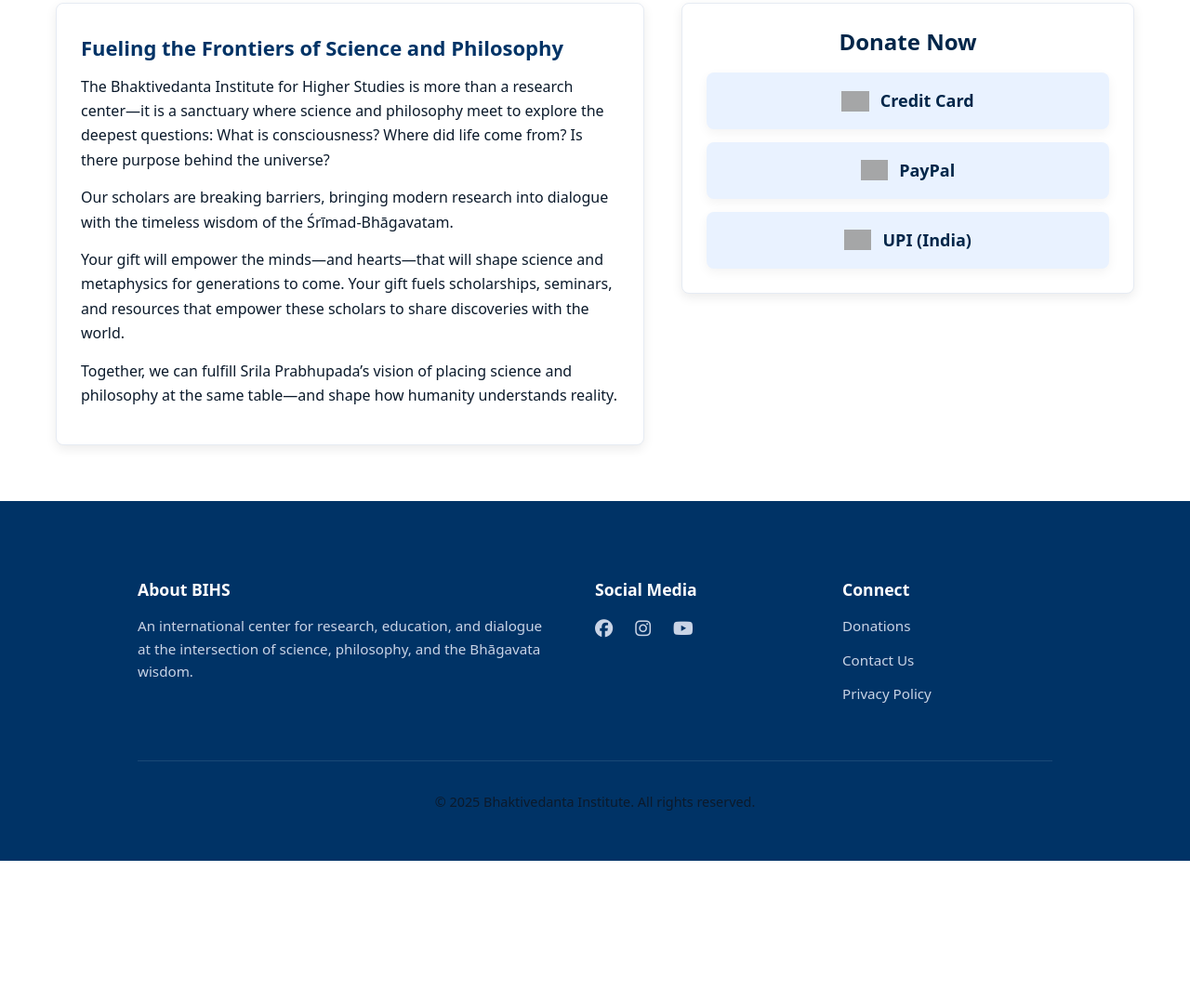
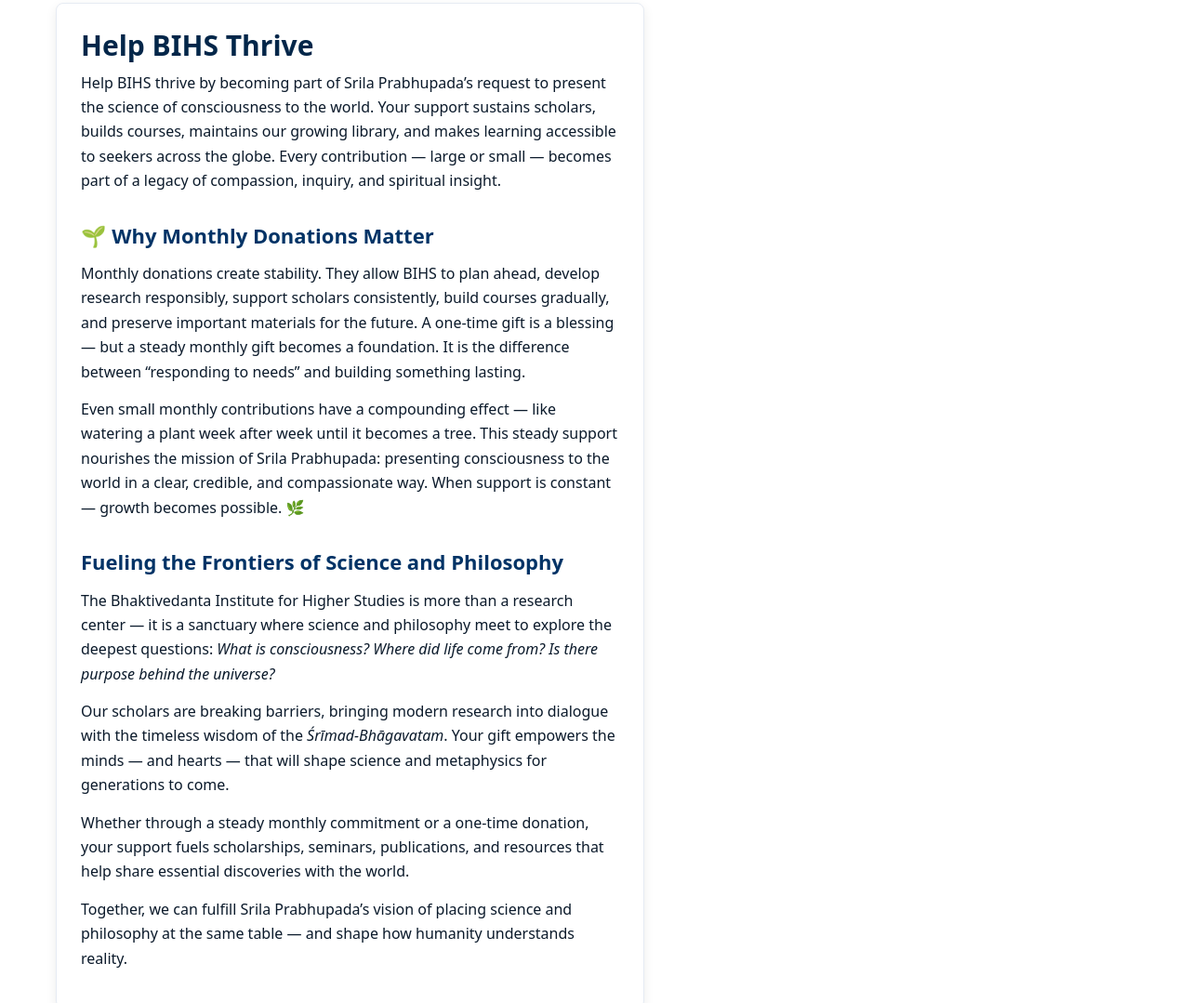
Before and after one commit to BIHStudies/Home, a plain HTML site: page donations.html in a window 1280 px wide. Shown: the part 384-1463 px from the top of the page at 93% size. Before the commit the page ends 1310 px from the top, so only its background shows below. Drawn offline with Linux system fonts and the light colour scheme; grey boxes are pictures that could not be loaded; a script that the page names is missing.

Commit message:
Update donations.html

```diff
--- a/donations.html
+++ b/donations.html
@@ -110,15 +110,60 @@
 
         <!-- LEFT COLUMN: Intro -->
         <div class="intro-card">
-          <h3>Fueling the Frontiers of Science and Philosophy</h3>
 
-          <p>The Bhaktivedanta Institute for Higher Studies is more than a research center—it is a sanctuary where science and philosophy meet to explore the deepest questions: What is consciousness? Where did life come from? Is there purpose behind the universe?</p>
+      <h2>Help BIHS Thrive</h2>
 
-          <p>Our scholars are breaking barriers, bringing modern research into dialogue with the timeless wisdom of the Śrīmad-Bhāgavatam.</p>
+      <p>
+        Help BIHS thrive by becoming part of Srila Prabhupada’s request to present the science of consciousness
+        to the world. Your support sustains scholars, builds courses, maintains our growing library,
+        and makes learning accessible to seekers across the globe.
+        Every contribution — large or small — becomes part of a legacy of compassion, inquiry, and spiritual insight.
+      </p>
 
-          <p>Your gift will empower the minds—and hearts—that will shape science and metaphysics for generations to come. Your gift fuels scholarships, seminars, and resources that empower these scholars to share discoveries with the world.</p>
+      <h3 style="margin-top: 2rem;">🌱 Why Monthly Donations Matter</h3>
+      <p>
+        Monthly donations create stability. They allow BIHS to plan ahead, develop research responsibly,
+        support scholars consistently, build courses gradually, and preserve important materials for the future.
+        A one-time gift is a blessing — but a steady monthly gift becomes a foundation.
+        It is the difference between “responding to needs” and building something lasting.
+      </p>
 
-          <p>Together, we can fulfill Srila Prabhupada’s vision of placing science and philosophy at the same table—and shape how humanity understands reality.</p>
+      <p>
+        Even small monthly contributions have a compounding effect — like watering a plant
+        week after week until it becomes a tree. This steady support nourishes the mission of Srila Prabhupada:
+        presenting consciousness to the world in a clear, credible, and compassionate way.
+        When support is constant — growth becomes possible. 🌿
+      </p>
+
+      <h3 style="margin-top: 2rem;">Fueling the Frontiers of Science and Philosophy</h3>
+      <p>
+        The Bhaktivedanta Institute for Higher Studies is more than a research center —
+        it is a sanctuary where science and philosophy meet to explore the deepest questions:
+        <em>What is consciousness? Where did life come from? Is there purpose behind the universe?</em>
+      </p>
+
+      <p>
+        Our scholars are breaking barriers, bringing modern research into dialogue
+        with the timeless wisdom of the <em>Śrīmad-Bhāgavatam</em>.
+        Your gift empowers the minds — and hearts — that will shape science and metaphysics for generations to come.
+      </p>
+
+      <p>
+        Whether through a steady monthly commitment or a one-time donation,
+        your support fuels scholarships, seminars, publications, and resources that
+        help share essential discoveries with the world.
+      </p>
+
+      <p>
+        Together, we can fulfill Srila Prabhupada’s vision of placing science and philosophy at the same table —
+        and shape how humanity understands reality.
+      </p>
+
+    </div>
+
+</section>
+
+
         </div>
 
         <!-- RIGHT COLUMN: Donate options -->
```
